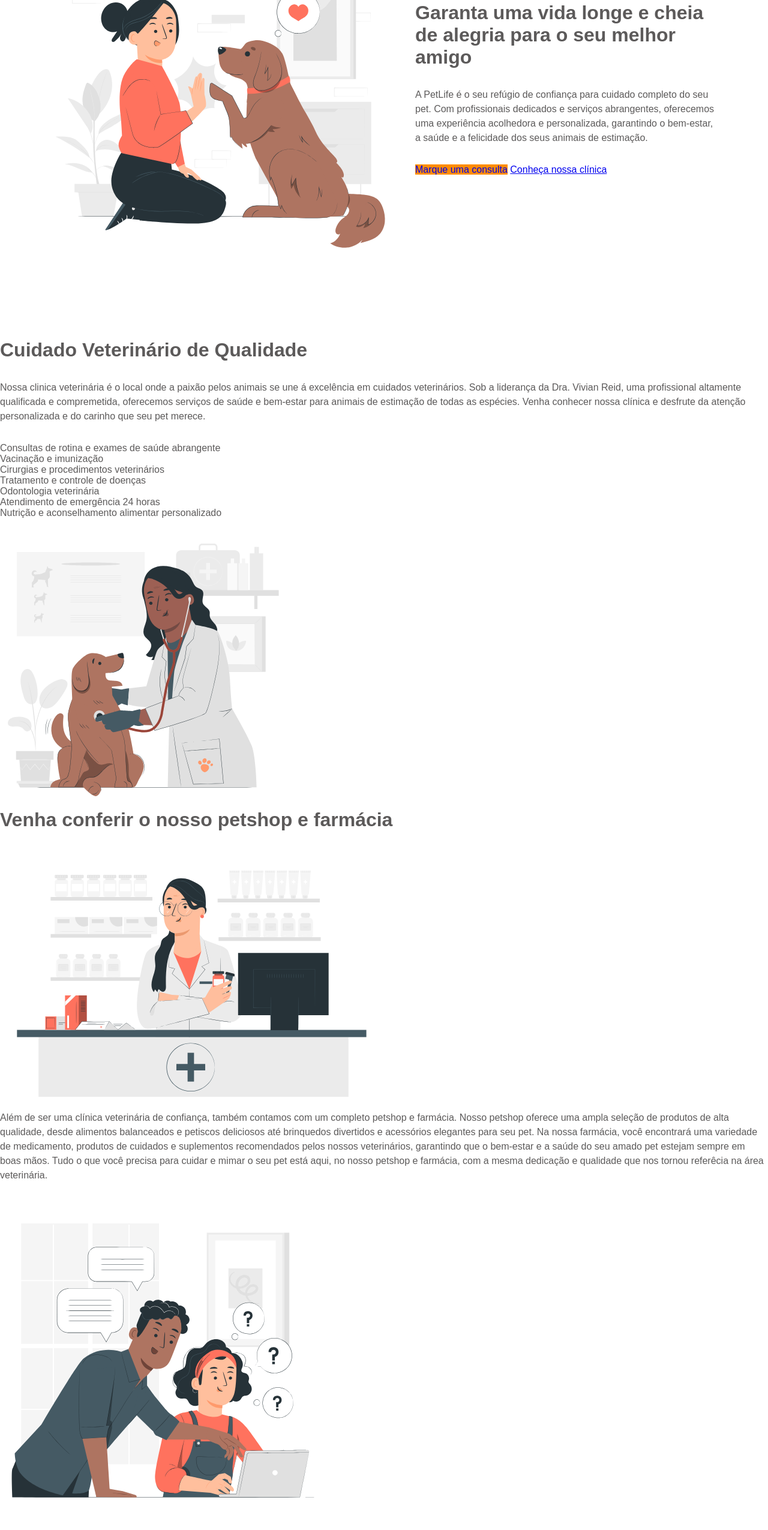
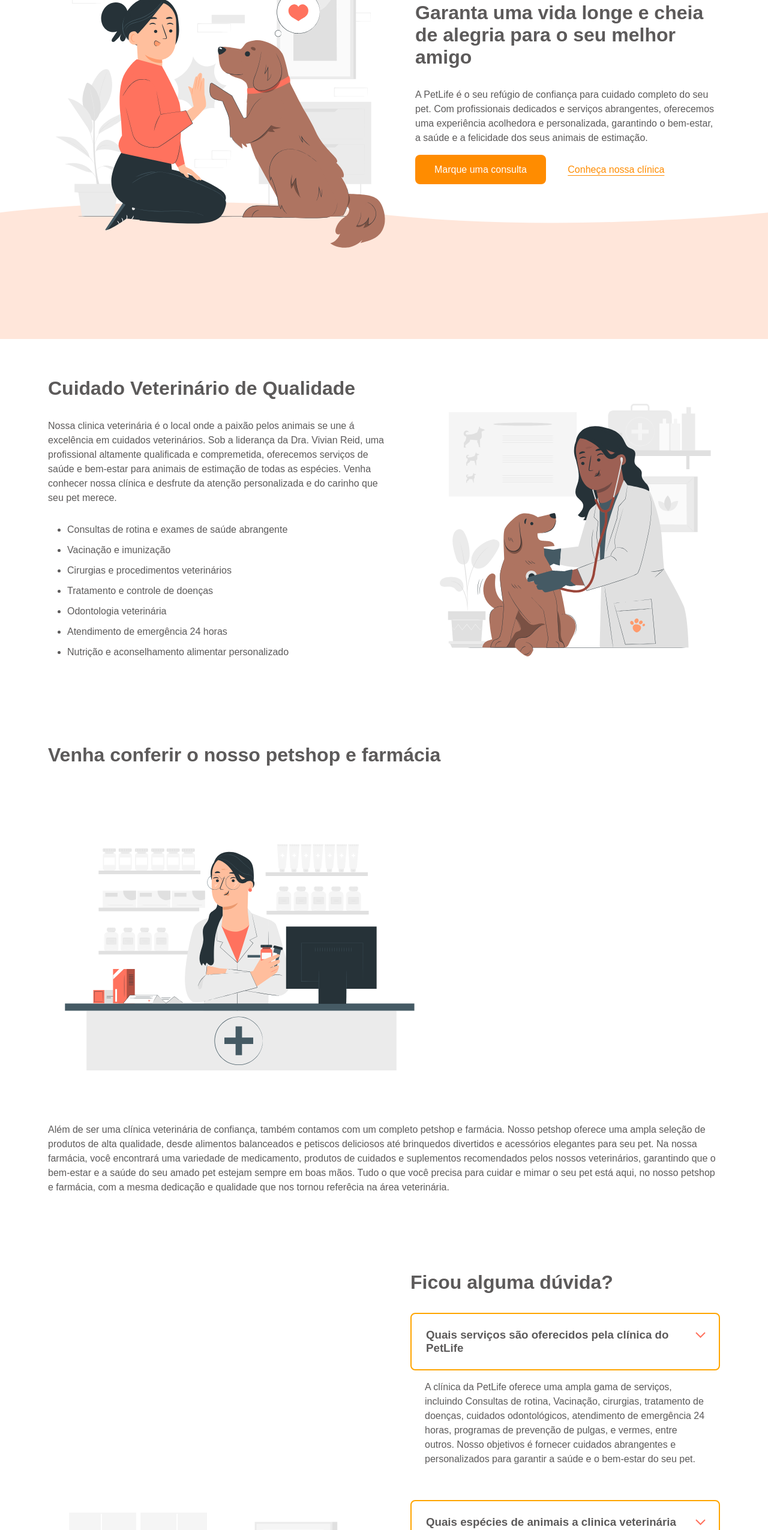
Before and after one commit to MatheusAiala/projeto_ong, a plain HTML site: page index.html in a window 1280 px wide. Shown: the part 240-2790 px from the top of the page at 60% size. Drawn offline with Linux system fonts and the light colour scheme.

Commit message:
Alterações feitas em index.html e style.css, e adição do diretório projeto_ong

```diff
--- a/index.html
+++ b/index.html
@@ -35,6 +35,7 @@
           <a class="botao" href="https://wa.me/5548984467890" target="_blank">Marque uma consulta</a>
           <a class="botao-transparente" href="#clinica">Conheça nossa clínica</a>
         </div>
+        <img class="absolute" src="img/shape.svg" alt="">
       </section>
 
       <section id="clinica">
@@ -84,7 +85,7 @@
         <div>
             <h2>Ficou alguma dúvida?</h2>
 
-            <div>
+            <div class="duvida">
                 <h3>Quais serviços são oferecidos pela clínica do PetLife</h3>
                 <img src="img/arrow-down.svg" alt="">
                 <p class="paragrafo">A clínica da PetLife oferece uma ampla gama de serviços, incluindo Consultas de rotina,
@@ -93,7 +94,7 @@
                 fornecer cuidados abrangentes e personalizados para garantir a saúde e o bem-estar do seu pet.
                 </p>
             </div>
-            <div>
+            <div class="duvida">
               <h3>Quais espécies de animais a clinica veterinária atende?</h3>
               <img src="img/arrow-down.svg" alt="">
               <p class="paragrafo">
@@ -105,7 +106,7 @@
               </p>
             </div>
 
-            <div>
+            <div class="duvida">
                 <h3>A clínica da PetLife possui serviços de emergência?</h3>
                 <img src="img/arrow-down.svg" alt="">
                 <p class="paragrafo">
@@ -114,6 +115,19 @@
                   pronta para
                   ajudar, fornecendo cuidados urgentes e tratamento adequado para garantir o bem-estar do seu pet.
                 </p>
+            </div>
+            <div class="duvida">
+              <h3>A clínica oferece serviços de banho e tosa?</h3>
+              <img src="img/arrow-down.svg" alt="">
+              <p class="paragrafo">
+                Sim, a clínica veterinária da PetLife oferece serviços profissionais de banho e tosa. Nossa
+                equipe de
+                profissionais expedientes garante que seu pet receba cuidados adquados, usando produtos de
+                alta qualidade e
+                técnicas seguras. O banho e tosa ajudam a manter a higine, a saúde da pele e pelagem do seu
+                pet, além de
+                proporcionar uma experiência relaxante e agradável para eles.
+              </p>
             </div>
         </div>
       </section>
--- a/style.css
+++ b/style.css
@@ -48,6 +48,88 @@ h1, h2{
 
 .botao{
   background-color: darkorange;
-  padding: 16px, 32px;
+  border-radius: 8px;
+  color: white;
+  padding: 16px 32px;
   text-decoration: none;
 }
+
+.botao-transparente{
+  background-color: transparent;
+  color: darkorange;
+  padding: 16px 32px;
+  text-underline-offset: 4px;
+}
+
+.absolute{
+  position: absolute;
+  bottom: 0;
+  left: 0;
+  width: 100%;
+  z-index: -10;
+}
+
+#clinica{
+  display: flex;
+  align-items: center;
+  gap: 64px;
+  padding: 64px 80px;
+}
+
+#clinica li{
+  margin-bottom: 16px;
+  margin-left: 32px;
+}
+
+#farmacia{
+  padding: 64px 80px;
+  align-items: center;
+}
+
+#farmacia img{
+  margin: 64px auto;
+}
+
+#farmacia .paragrafo{
+  max-height: 950px;
+  margin: 0 auto;
+}
+
+#duvidas{
+  display: flex;
+  align-items: center;
+  padding: 64px 80px;
+  gap: 64px;
+}
+
+.duvida{
+  position: relative;
+}
+
+.duvida h3{
+  border: 2px solid orange;
+  border-radius: 8px;
+  cursor: pointer;
+  padding: 24px;
+}
+
+.duvida img{
+  position: absolute;
+  top: 32px;
+  right: 24px;
+}
+
+.duvida .paragrafo{
+  border-right: 1px orangered;
+  border-bottom: 1px orangered;
+  border-left: 1px orangered;
+  border-radius: 0 0 8px 8px;
+  margin-top: -8px;
+  padding: 24px;
+}
+
+footer{
+  background-color: rgba(255, 152, 108, 0.25);
+  display: flex;
+  gap: 80px;
+}
```
